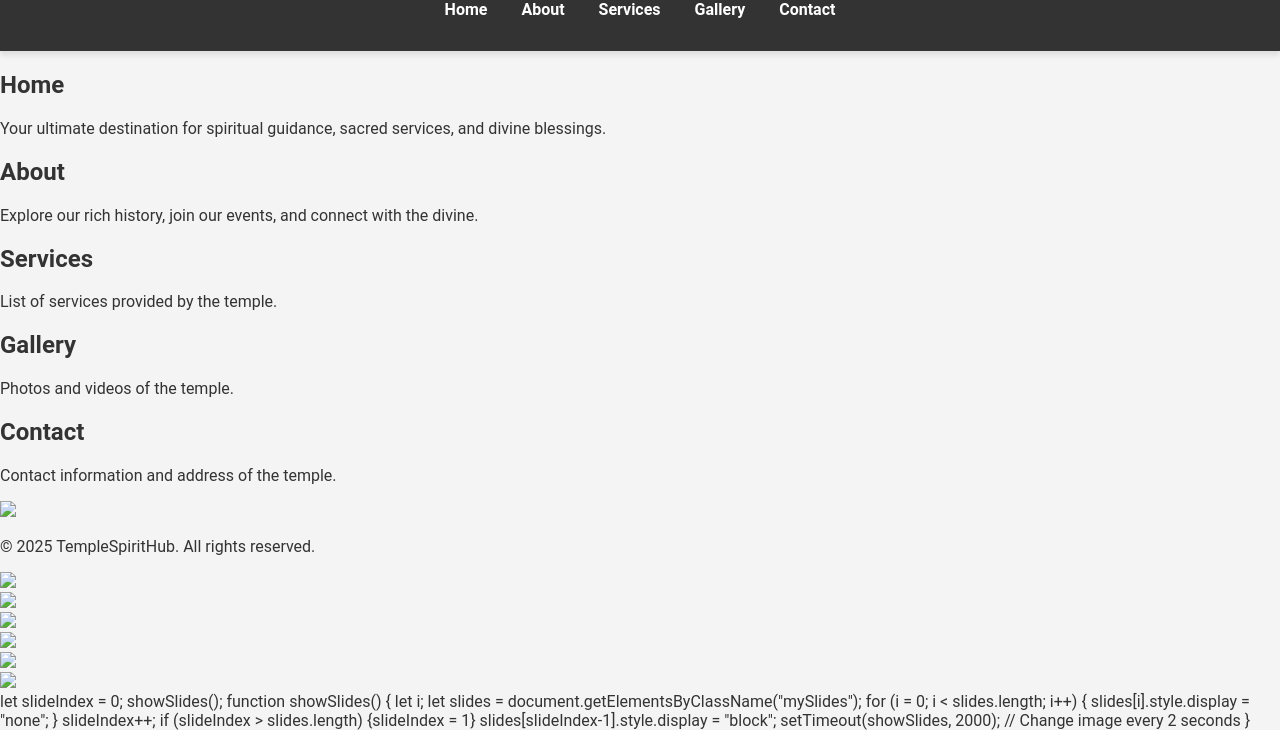
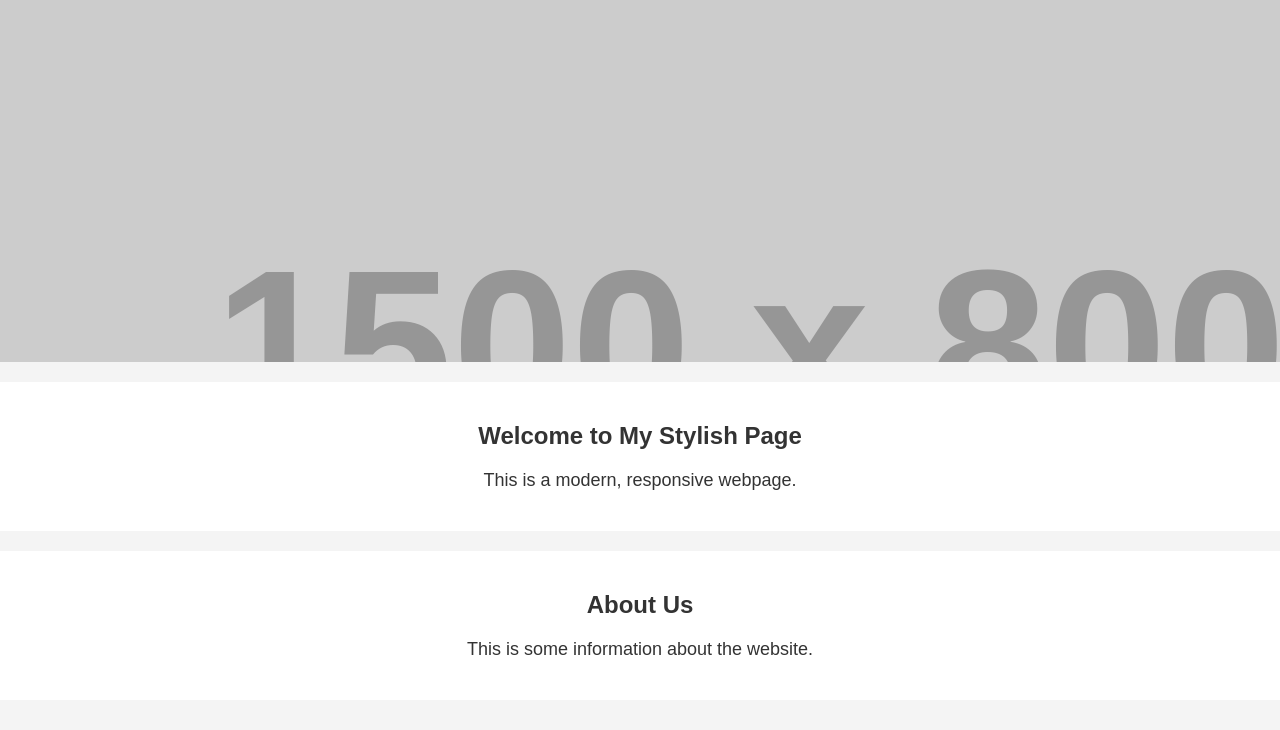
Before and after one commit to sachinsolunke1/Aanu-tech, a plain HTML site: page index.html in a window 1280 px wide. Shown: the part 79-809 px from the top of the page. Drawn offline with Linux system fonts and the light colour scheme; placeholder pictures from the web are drawn by us.

Commit message:
Add slideshow and animation features

```diff
--- a/index.html
+++ b/index.html
@@ -3,94 +3,51 @@
 <head>
     <meta charset="UTF-8">
     <meta name="viewport" content="width=device-width, initial-scale=1.0">
-    <title>TempleSpiritHub</title>
+    <title>My Stylish Page</title>
     <link rel="stylesheet" href="style.css">
 </head>
 <body>
-    <header>
-        <h1>Welcome to TempleSpiritHub</h1>
+    <!-- Navigation Bar -->
     <nav>
         <ul>
             <li><a href="#home">Home</a></li>
             <li><a href="#about">About</a></li>
             <li><a href="#services">Services</a></li>
-                <li><a href="#gallery">Gallery</a></li>
             <li><a href="#contact">Contact</a></li>
         </ul>
     </nav>
-    </header>
 
-    <section id="home" class="section-bg">
-        <h2>Home</h2>
-        <p>Your ultimate destination for spiritual guidance, sacred services, and divine blessings.</p>
+    <!-- Background Slider -->
+    <div id="slider">
+        <div class="slide active">
+            <img src="https://via.placeholder.com/1500x800/FF5733/fff?text=Slide+1" alt="Slide 1">
+        </div>
+        <div class="slide">
+            <img src="https://via.placeholder.com/1500x800/33CFFF/fff?text=Slide+2" alt="Slide 2">
+        </div>
+        <div class="slide">
+            <img src="https://via.placeholder.com/1500x800/75FF33/fff?text=Slide+3" alt="Slide 3">
+        </div>
+    </div>
+
+    <!-- Content Blocks -->
+    <section id="home">
+        <div class="container">
+            <h1>Welcome to My Stylish Page</h1>
+            <p>This is a modern, responsive webpage.</p>
+        </div>
     </section>
 
     <section id="about">
-        <h2>About</h2>
-        <p>Explore our rich history, join our events, and connect with the divine.</p>
+        <div class="container">
+            <h2>About Us</h2>
+            <p>This is some information about the website.</p>
+        </div>
     </section>
 
-    <section id="services" class="section-bg">
-        <h2>Services</h2>
-        <p>List of services provided by the temple.</p>
-    </section>
+    <!-- Add more sections as needed -->
 
-    <section id="gallery">
-        <h2>Gallery</h2>
-        <p>Photos and videos of the temple.</p>
-    </section>
-
-    <section id="contact" class="section-bg">
-        <h2>Contact</h2>
-        <p>Contact information and address of the temple.</p>
-    </section>
-  <div class="slideshow-container">
-    <div class="mySlides fade">
-        <img src="img1.jpg" style="width:100%">
-
-    <footer>
-        <p>&copy; 2025 TempleSpiritHub. All rights reserved.</p>
-    </footer>
+    <!-- JavaScript -->
+    <script src="script.js"></script>
 </body>
 </html>
-
-
-<div class="slideshow-container">
-    <div class="mySlides fade">
-        <img src="img1.jpg" style="width:100%">
-    </div>
-    <div class="mySlides fade">
-        <img src="img2.jpg" style="width:100%">
-    </div>
-    <div class="mySlides fade">
-        <img src="img3.jpg" style="width:100%">
-    </div>
-</div>
-
- <div class="slideshow-container">
-    <div class="mySlides fade">
-        <img src="img1.jpg" style="width:100%">
-    </div>
-    <div class="mySlides fade">
-        <img src="img2.jpg" style="width:100%">
-    </div>
-    <div class="mySlides fade">
-        <img src="img3.jpg" style="width:100%">
-    </div>
-</div>
-
-let slideIndex = 0;
-showSlides();
-
-function showSlides() {
-    let i;
-    let slides = document.getElementsByClassName("mySlides");
-    for (i = 0; i < slides.length; i++) {
-        slides[i].style.display = "none";
-    }
-    slideIndex++;
-    if (slideIndex > slides.length) {slideIndex = 1}
-    slides[slideIndex-1].style.display = "block";
-    setTimeout(showSlides, 2000); // Change image every 2 seconds
-}
-</script>
--- a/style.css
+++ b/style.css
@@ -1,79 +1,82 @@
-body {
-    font-family: 'Roboto', sans-serif;
+/* Basic Reset */
+* {
     margin: 0;
     padding: 0;
+    box-sizing: border-box;
+}
+
+body {
+    font-family: Arial, sans-serif;
     background-color: #f4f4f4;
     color: #333;
 }
 
-header {
+/* Navigation Bar */
+nav {
     background-color: #333;
-    color: #fff;
-    padding: 1rem;
-    text-align: center;
-    box-shadow: 0 4px 6px rgba(0, 0, 0, 0.1);
-}
-
-header h1 {
-    margin: 0;
-    font-size: 2.5rem;
+    padding: 10px;
 }
 
 nav ul {
-    list-style-type: none;
-    padding: 0;
-    margin: 1rem 0;
+    list-style: none;
+    display: flex;
+    justify-content: center;
 }
 
 nav ul li {
-    display: inline;
-    margin: 0 15px;
+    margin: 0 20px;
 }
 
 nav ul li a {
-    color: #fff;
+    color: white;
     text-decoration: none;
-    font-weight: bold;
-    transition
-.slideshow-container {
-    max-width: 1000px;
-    position: relative;
-    margin: auto;
+    font-size: 18px;
 }
 
-.mySlides {
-    display: none;
+/* Background Slider */
+#slider {
+    position: relative;
+    width: 100%;
+    height: 400px;
+    overflow: hidden;
 }
 
-.fade {
-    -webkit-animation-name: fade;
-    -webkit-animation-duration: 1.5s;
-    animation-name: fade;
-    animation-duration: 1.5s;
+.slide {
+    position: absolute;
+    width: 100%;
+    height: 100%;
+    opacity: 0;
+    transition: opacity 1s ease;
 }
 
-@-webkit-keyframes fade {
-    from {opacity: .4}
-    to {opacity: 1}
+.slide.active {
+    opacity: 1;
 }
 
-@keyframes fade {
-    from {opacity: .4}
-    to {opacity: 1}
-}
-.slideshow-container {
-    max-width: 1000px;
-    position: relative;
-    margin: auto;
+/* Content Blocks */
+section {
+    padding: 40px 0;
+    text-align: center;
+    background-color: #fff;
+    margin: 20px 0;
 }
 
-.mySlides {
-    display: none;
+.container {
+    width: 80%;
+    margin: 0 auto;
 }
 
-.fade {
-    -webkit-animation-name: fade;
-    -webkit-animation-duration: 1.5s;
-    animation-name: fade;
-    animation-duration: 1.5s;
+h1, h2 {
+    margin-bottom: 20px;
 }
+
+p {
+    font-size: 18px;
+}
+
+/* Responsive Design */
+@media (max-width: 768px) {
+    nav ul {
+        flex-direction: column;
+    }
+}
```
Also changed, not shown: javascript.js (added, +11 -0 lines). Lines whose indentation alone changed are shown as unchanged.
